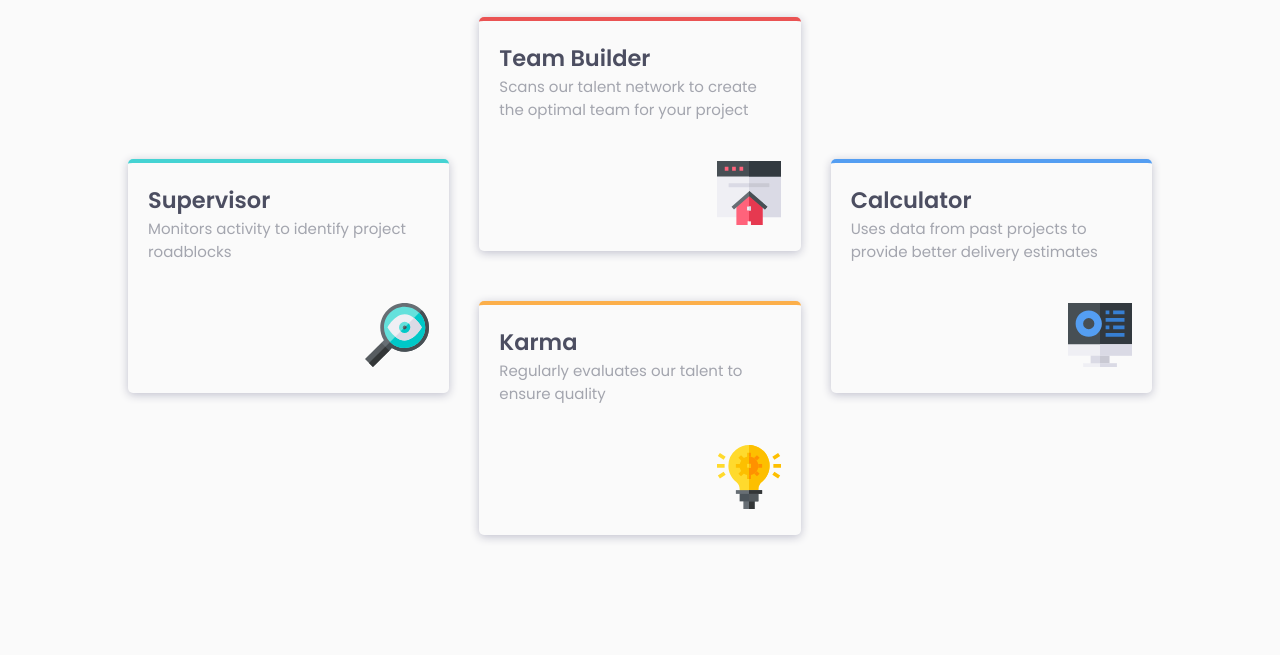
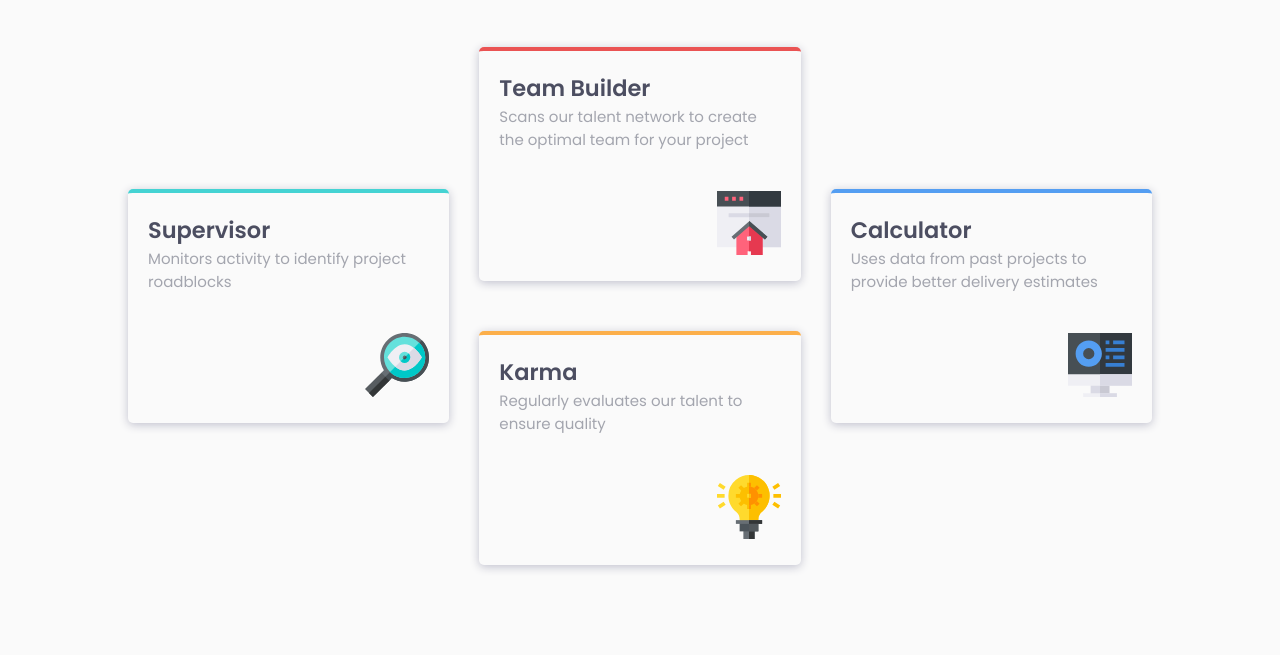
Before and after one commit to SirTammy/Frontend-Mentor-Four-Card-Feature, a plain HTML site: page index.html in a window 1280 px wide. Shown: the part 240-895 px from the top of the page. Before the commit the page ends 835 px from the top, so only its background shows below. Drawn offline with Linux system fonts and the light colour scheme.

Commit message:
work on wrapper padding

```diff
--- a/style.css
+++ b/style.css
@@ -21,7 +21,7 @@ body{
     display: flex;
     flex-direction: column;
     justify-content: space-between;
-    padding: 40px 0;
+    padding: 70px 0;
 }
 
 .header{
```
